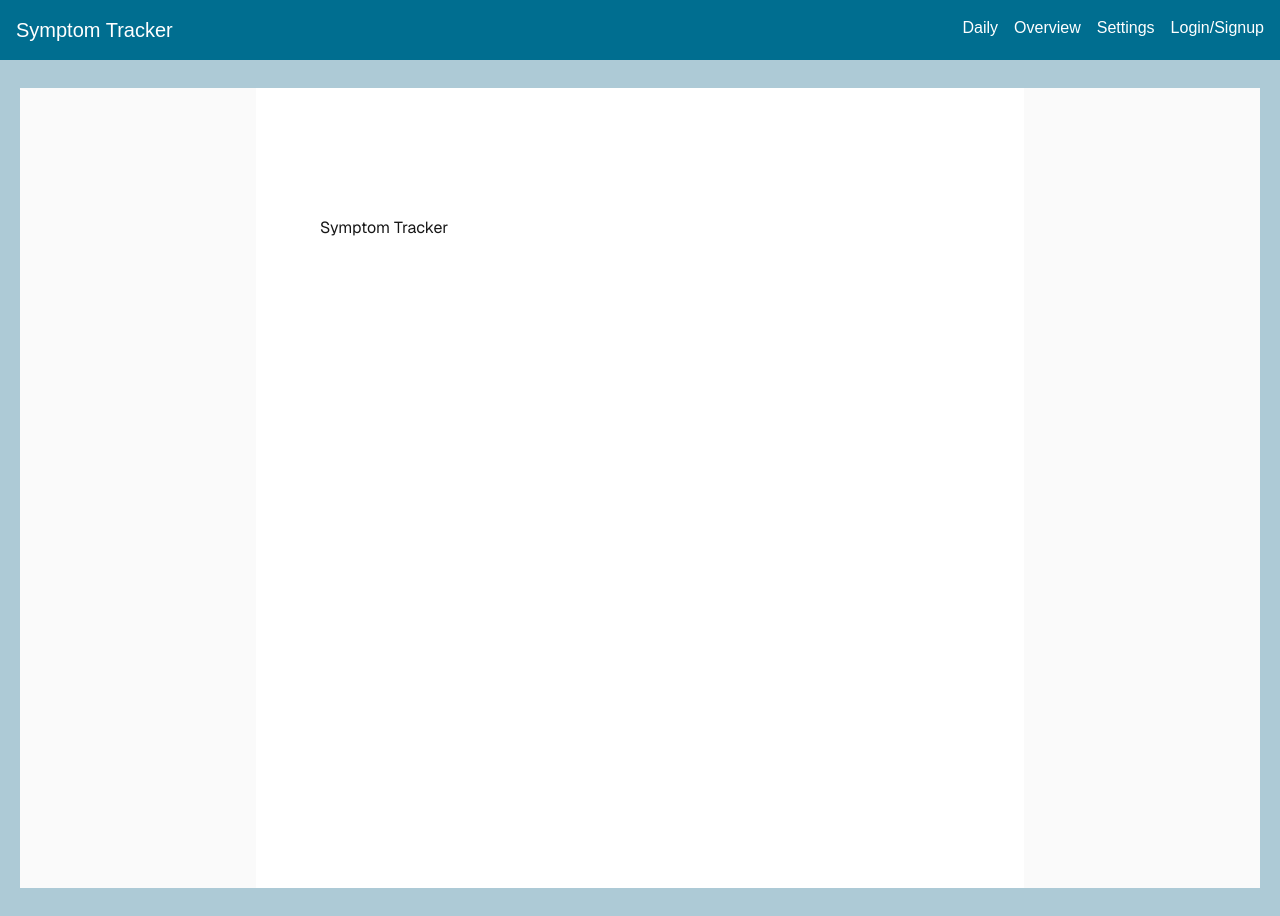
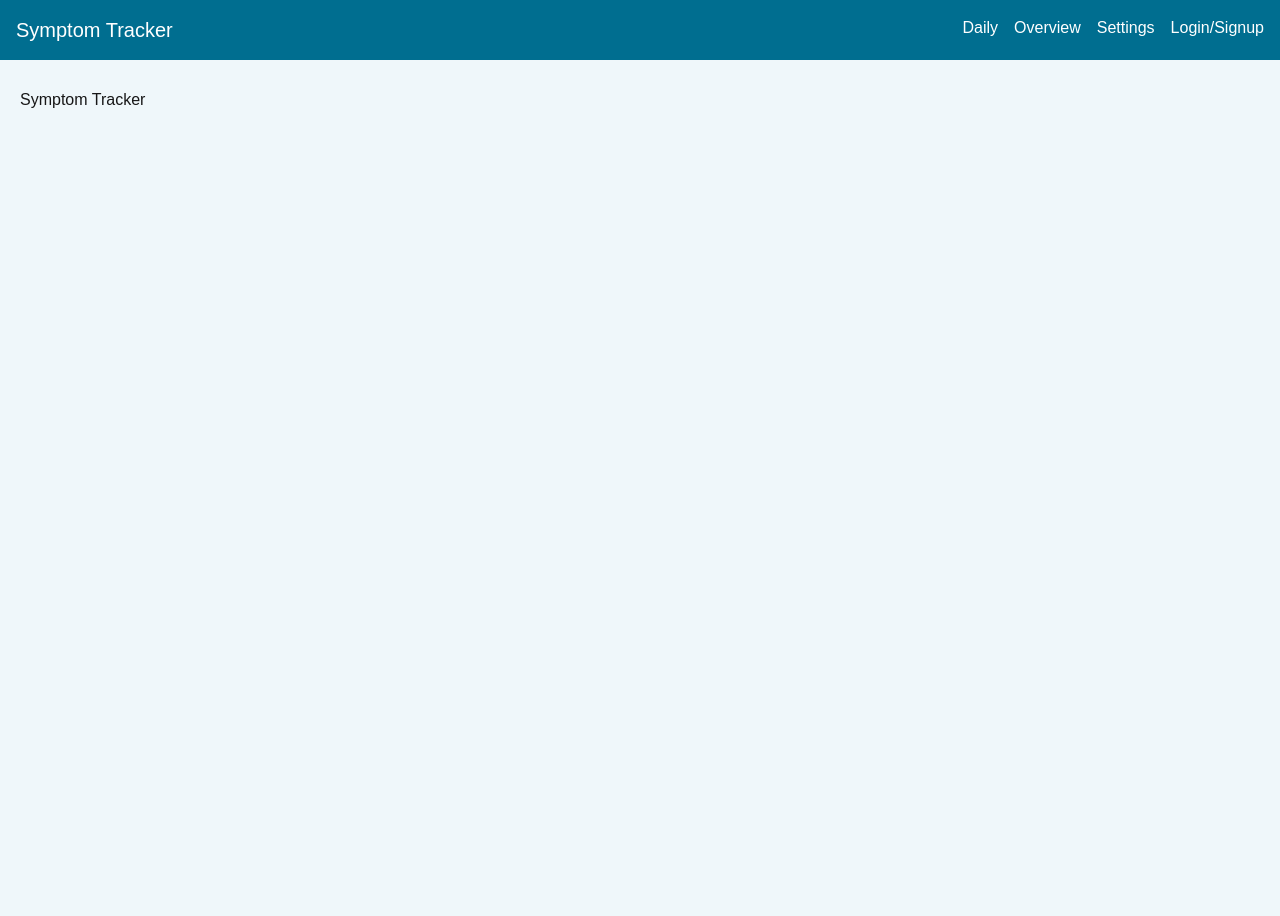
Before and after one commit to jcorteza/symptom-tracker, a Next.js app: page / in a window 1280 px wide. After the commit the page ends 800 px from the top, so only its background shows below. Built offline with nearby package versions, Linux system fonts and the light colour scheme.

Commit message:
Start new symptom modal, save button, and notes

```diff
--- a/app/daily/[date]/page.tsx
+++ b/app/daily/[date]/page.tsx
@@ -1,4 +1,5 @@
-import DateStepper from '../../../components/DateStepper';
+import DateStepper from '@/components/DateStepper';
+import SymptomsForm from '@/components/SymptomsForm';
 
 export default async function Daily(props: { params: Promise<{ date: string }> }) {
     const { date } = await props.params; // Get the date from the URL parameters
@@ -6,9 +7,10 @@ export default async function Daily(props: { params: Promise<{ date: string }> }
     return(
         <div className='box-border flex flex-col items-center'>
             <div className='flex max-w-3xl w-full mb-5'>
-                <h1 className='font-sans font-bold text-2xl'>Log Your Symptoms</h1>
+                <h1 className='font-bold text-2xl'>Log Your Symptoms</h1>
             </div>
             <DateStepper date={date} />
+            <SymptomsForm date={date} />
         </div>
     );
 }
--- a/app/globals.css
+++ b/app/globals.css
@@ -13,11 +13,26 @@
 }
 
 @theme {
-  --color-blue-main: #006E90;
-  --color-blue-subtle: #ADCAD6;
-  --color-blue-pop: #41BBD9;
-  --color-orange: #F18F01;
-  --color-green: #99C24D
+  /* ── Backgrounds ── */
+  --color-st-canvas:      #EFF7FA;  /* app background */
+
+  /* ── Brand blues ── */
+  --color-st-ocean:       #006E90;  /* primary — nav, buttons, key UI */
+  --color-st-mist:        #ADCAD6;  /* subtle — inactive states, decorative */
+  --color-st-pool:        #41BBD9;  /* pop — accents, highlights */
+
+  /* ── Accent ── */
+  --color-st-amber:       #F18F01;  /* orange — CTAs, warnings, annotations */
+  --color-st-sage:        #99C24D;  /* green — positive states, completion */
+
+  /* ── Neutrals ── */
+  --color-st-ink:         #1A2E35;  /* primary text */
+  --color-st-slate:       #5A7A85;  /* secondary / meta text */
+  --color-st-fog:         #AABFC7;  /* placeholder text */
+
+  /* ── Structural ── */
+  --color-st-border:      #D6E8EE;  /* card borders, dividers */
+  --color-st-rule:        #E0EEF2;  /* section rules, severity bar bg */
 }
 
 @media (prefers-color-scheme: dark) {
@@ -28,8 +43,7 @@
 }
 
 body {
-  /* background: var(--background); */
-  background: var(--color-blue-subtle);
+  background: var(--color-st-canvas);
   color: var(--foreground);
   font-family: Arial, Helvetica, sans-serif;
 }
--- a/app/layout.tsx
+++ b/app/layout.tsx
@@ -26,9 +26,9 @@ export default function RootLayout({
   return (
     <html lang="en">
       <body
-        className={`${geistSans.variable} ${geistMono.variable} antialiased bg-blue-subtle`}
+        className={`${geistSans.variable} ${geistMono.variable} antialiased font-sans`}
       >
-        <div className="bg-blue-main text-white p-4 flex justify-between">
+        <div className="bg-st-ocean text-white p-4 flex justify-between">
           <h1 className="text-xl"><Link href="/">Symptom Tracker</Link></h1>
           <nav>
             <ul className="flex gap-4">
--- a/app/page.tsx
+++ b/app/page.tsx
@@ -2,8 +2,8 @@
 
 export default function Home() {
   return (
-    <div className="flex min-h-screen items-center justify-center bg-zinc-50 font-sans dark:bg-black">
-      <main className="flex min-h-screen w-full max-w-3xl flex-col items-center justify-between py-32 px-16 bg-white dark:bg-black sm:items-start">
+    <div className="">
+      <main className="">
         <h1>Symptom Tracker</h1>
       </main>
     </div>
--- a/components/DateStepper.tsx
+++ b/components/DateStepper.tsx
@@ -20,9 +20,9 @@ export default function DateStepper(props: { date: string }) {
         redirect(`/daily/${calculateNextDay(props.date)}`);
     }
     return (
-        <div className='flex items-stretch justify-between max-w-3xl w-full h-11 py-3 px-5 bg-white rounded-xl'>
+        <div className='flex items-stretch justify-between max-w-3xl w-full h-11 py-2 px-5 bg-white rounded-xl border-2 border-st-border'>
             <button
-            className='text-blue-main cursor-pointer'
+            className='text-st-ocean cursor-pointer'
             type='button'
             onClick={navigatePrev}>
                 <svg xmlns='http://www.w3.org/2000/svg' fill='none' viewBox='0 0 24 24' strokeWidth={4} stroke='currentColor' className='size-4'>
@@ -32,7 +32,7 @@ export default function DateStepper(props: { date: string }) {
             </button>
             <h2 className='font-sans font-bold text-base'>{formattedDate}</h2>
             <button
-            className='text-blue-main cursor-pointer'
+            className='text-st-ocean cursor-pointer'
             type='button'
             onClick={navigateNext}>
                 <svg xmlns='http://www.w3.org/2000/svg' fill='none' viewBox='0 0 24 24' strokeWidth={4} stroke='currentColor' className='size-4'>
--- /dev/null
+++ b/components/NewSymptomModal.tsx
@@ -0,0 +1,9 @@
+'use client';
+
+export default function NewSymptomModal() {
+    return (
+        <dialog>
+
+        </dialog>
+    );
+}
--- /dev/null
+++ b/components/SymptomsForm.tsx
@@ -0,0 +1,37 @@
+'use client';
+
+import { saveSymptoms } from '@/lib/actions';
+import NewSymptomModal from '@/components/NewSymptomModal';
+
+export default function SymptomsForm(props: { date: string }) {
+    const { date } = props;
+
+    return (
+        <form
+        name="symptoms-form"
+        action={saveSymptoms}
+        className='max-w-3xl w-full'>
+            <input type="hidden" name="date" value={date} />
+            <h2 className='max-w-3xl w-full my-4 font-bold text-xs text-st-slate uppercase'>Symptoms</h2>
+            <div className='max-w-3xl w-full'>
+                <div className="mb-4">Symptom 1</div>
+                <button
+                type='button'
+                className='w-full mt-4 py-3 bg-white rounded-xl border-2 border-st-ocean font-bold text-sm text-st-ocean cursor-pointer hover:bg-st-ocean hover:text-white focus:outline-none transition-colors duration-100 ease-in-out'>
+                    <span aria-hidden>+ </span>Track New Symptom
+                </button>
+                <NewSymptomModal />
+            </div>
+            <h2 className='max-w-3xl w-full my-4 font-bold text-xs text-st-slate uppercase'>Notes</h2>
+            <textarea
+            name='symptom-notes'
+            placeholder='How did today go? Use #tags to note potential trigers or factors...'
+            className='max-w-3xl w-full min-h-40 px-4 py-2 bg-white border-st-border border-2 rounded-xl text-sm placeholder:text-st-fog focus:border-st-ocean focus:outline-none'/>
+            <button
+            type='submit'
+            className='max-w-3xl w-full mt-4 py-3 bg-st-ocean rounded-xl border-2 font-bold text-sm text-white cursor-pointer'>
+                Save Your Symptoms
+            </button>
+        </form>
+    );
+}
--- /dev/null
+++ b/lib/actions.ts
@@ -0,0 +1,9 @@
+'use server';
+
+import { query } from '@/lib/db';
+
+export const saveSymptoms = async (formData: FormData) => {
+    console.log(`Saving symptoms`, formData);
+    await query();
+    return Promise.resolve();
+}
--- /dev/null
+++ b/lib/db.ts
@@ -0,0 +1,6 @@
+'use server';
+
+export const query = async () => {
+    console.log(`Querying the database...`);
+    return Promise.resolve();
+}
```
